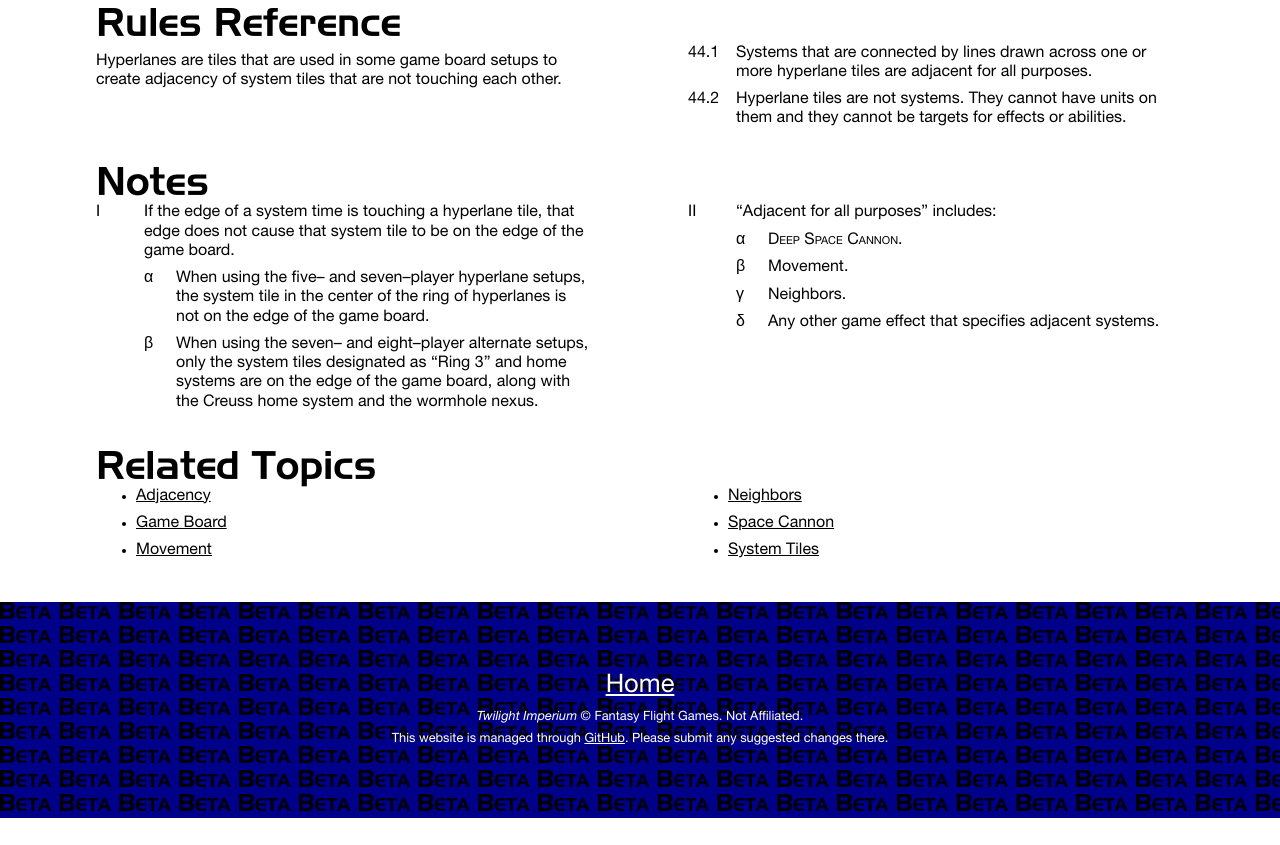
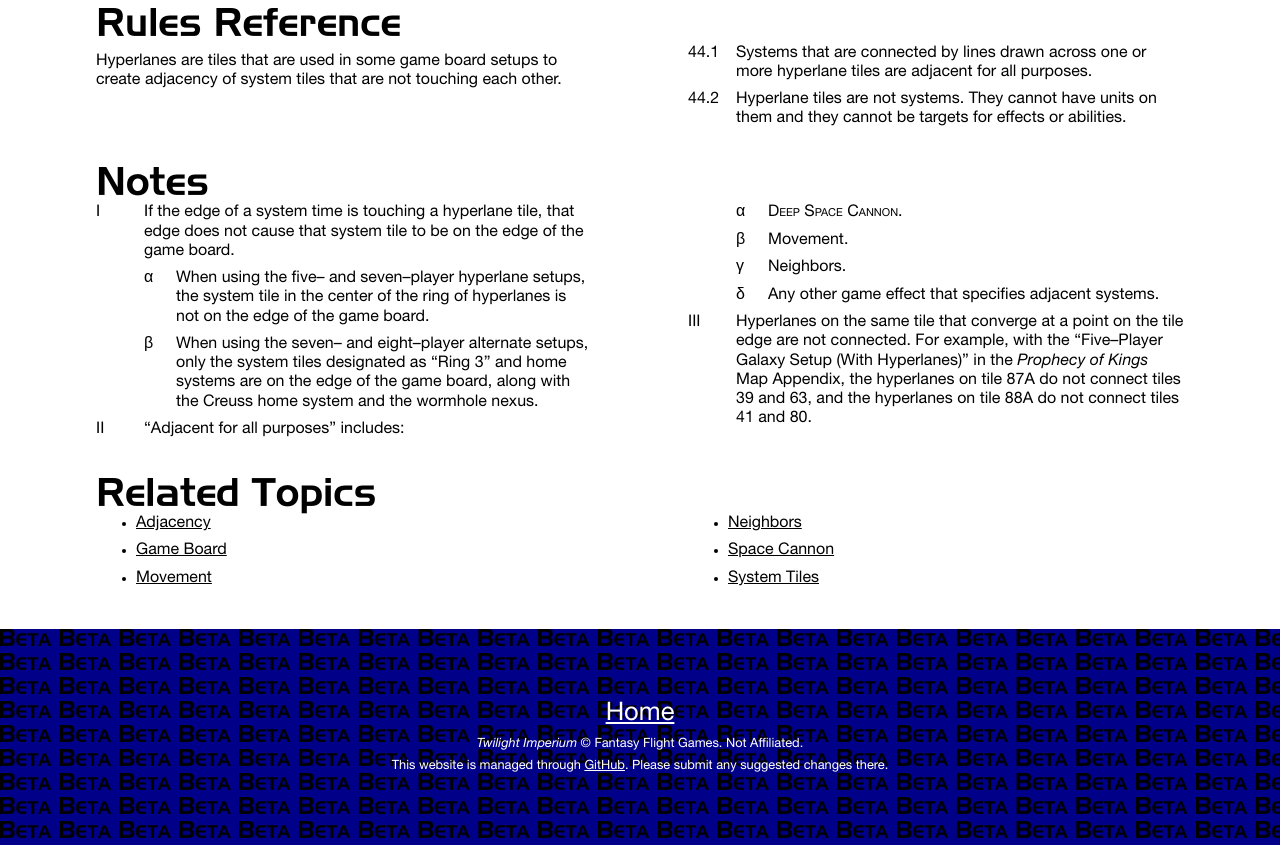
Before and after one commit to bradleysigma/tirules, a PHP site: page /R_hyperlanes.php in a window 1280 px wide. Shown: the part 256-1101 px from the top of the page. Before the commit the page ends 1074 px from the top, so only its background shows below. Run offline with PHP 8.4, Linux system fonts and the light colour scheme.

Commit message:
Update R_hyperlanes.php

```diff
--- a/R_hyperlanes.php
+++ b/R_hyperlanes.php
@@ -23,6 +23,7 @@
         <li>Neighbors.</li>
         <li>Any other game effect that specifies adjacent systems.</li>
     </ol>
+    <li>Hyperlanes on the same tile that converge at a point on the tile edge are not connected. For example, with the &ldquo;Five&ndash;Player Galaxy Setup (With Hyperlanes)&rdquo; in the <i>Prophecy of Kings</i> Map Appendix, the hyperlanes on tile 87A do not connect tiles 39 and 63, and the hyperlanes on tile 88A do not connect tiles 41 and 80.</li>
     </ol>
 
 <h1>Related Topics</h1>
```
